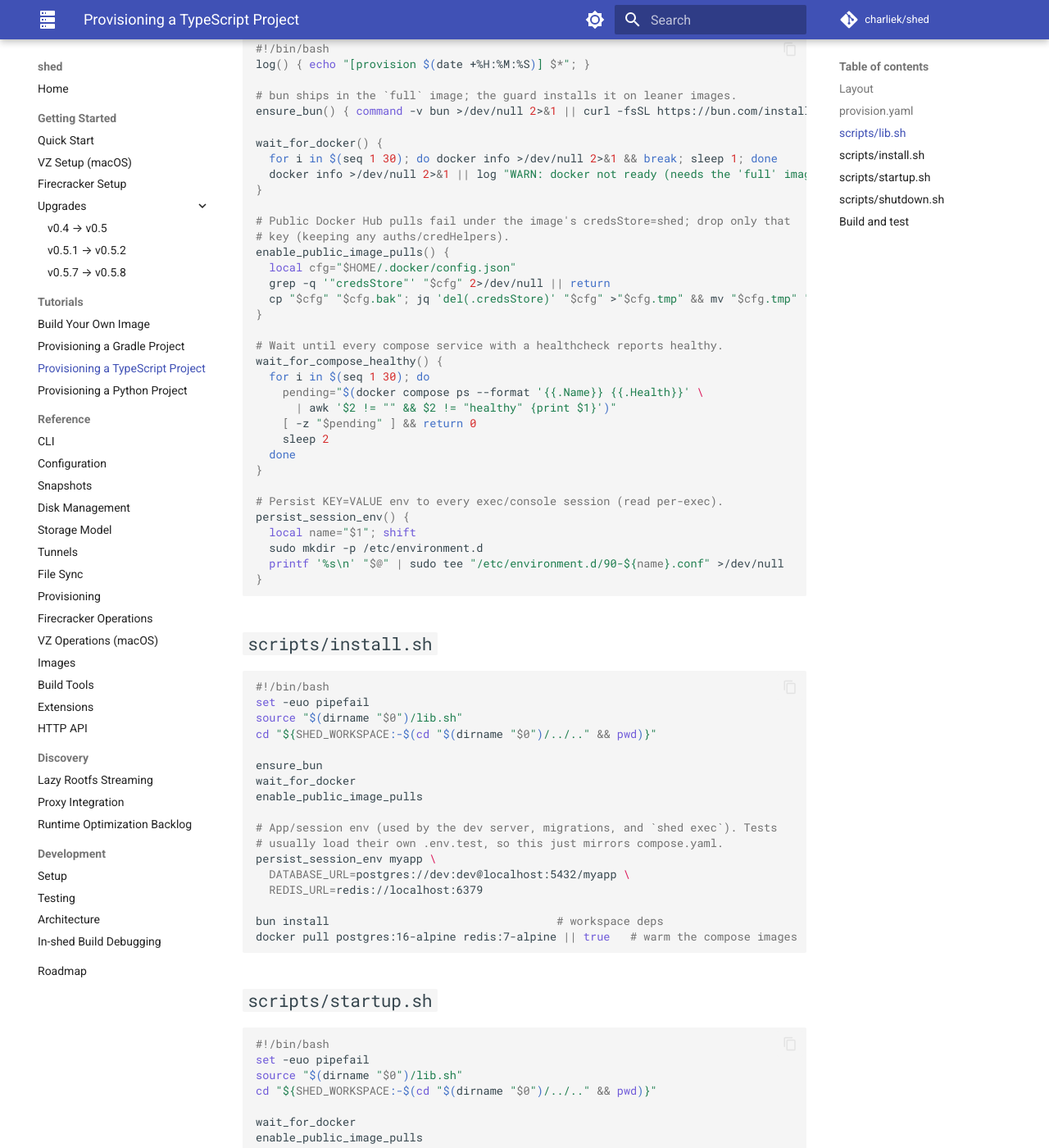
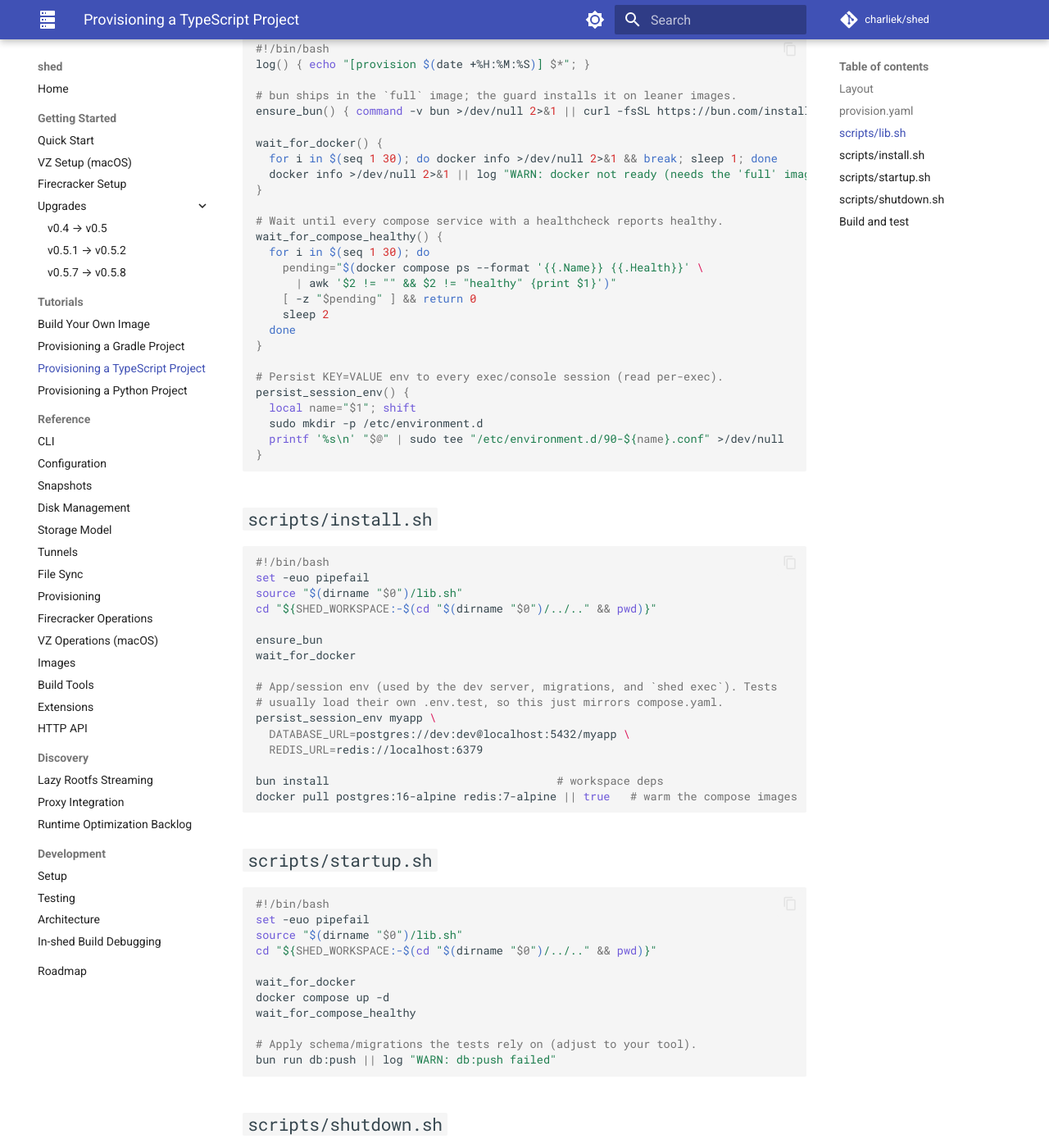
Before and after one commit to charliek/shed, an MkDocs documentation site: the page built from docs/tutorials/typescript-provisioning.md, in a window 1280 px wide and 1400 px high, scrolled down 814 px. Shown: the whole window at 82% size. Built offline with MkDocs 1.6.1 and Material for MkDocs 9.7.7, drawn with Linux system fonts in a browser that asks for light colours; comment, search, counter and statistics services are not loaded.

Commit message:
docs: drop the credsStore workaround (guest helper fixed upstream)
The docker-credential-shed guest helper now emits the standard
"credentials not found in native keychain" sentinel, so Docker falls back
to anonymous pulls with credsStore=shed intact — no neutralization needed.
Remove the credsStore row from the Docker section and the
enable_public_image_pulls helper/calls from the gradle/typescript/python
tutorials. The separate bridge:none / Testcontainers fix stays.

Co-Authored-By: Claude Opus 4.8 (1M context) <noreply@anthropic.com>

```diff
--- a/docs/tutorials/typescript-provisioning.md
+++ b/docs/tutorials/typescript-provisioning.md
@@ -45,14 +45,6 @@ wait_for_docker() {
   docker info >/dev/null 2>&1 || log "WARN: docker not ready (needs the 'full' image)"
 }
 
-# Public Docker Hub pulls fail under the image's credsStore=shed; drop only that
-# key (keeping any auths/credHelpers).
-enable_public_image_pulls() {
-  local cfg="$HOME/.docker/config.json"
-  grep -q '"credsStore"' "$cfg" 2>/dev/null || return
-  cp "$cfg" "$cfg.bak"; jq 'del(.credsStore)' "$cfg" >"$cfg.tmp" && mv "$cfg.tmp" "$cfg"
-}
-
 # Wait until every compose service with a healthcheck reports healthy.
 wait_for_compose_healthy() {
   for i in $(seq 1 30); do
@@ -81,7 +73,6 @@ cd "${SHED_WORKSPACE:-$(cd "$(dirname "$0")/../.." && pwd)}"
 
 ensure_bun
 wait_for_docker
-enable_public_image_pulls
 
 # App/session env (used by the dev server, migrations, and `shed exec`). Tests
 # usually load their own .env.test, so this just mirrors compose.yaml.
@@ -102,7 +93,6 @@ source "$(dirname "$0")/lib.sh"
 cd "${SHED_WORKSPACE:-$(cd "$(dirname "$0")/../.." && pwd)}"
 
 wait_for_docker
-enable_public_image_pulls
 docker compose up -d
 wait_for_compose_healthy
 
```
Also changed, not shown: docs/reference/provisioning.md (+2 -3 lines), docs/tutorials/gradle-provisioning.md (+0 -9 lines), docs/tutorials/python-provisioning.md (+0 -8 lines).
